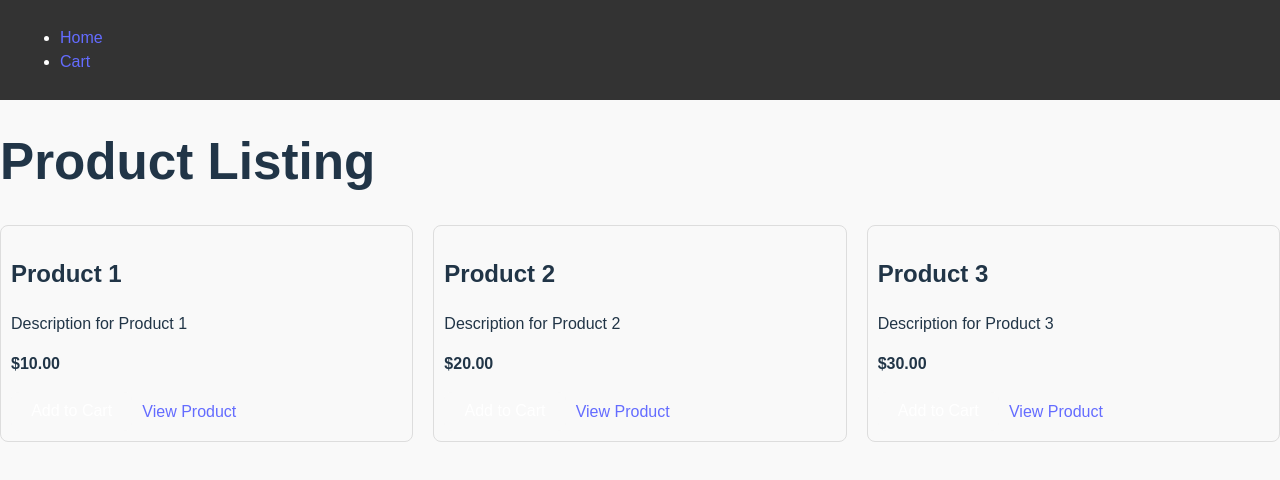
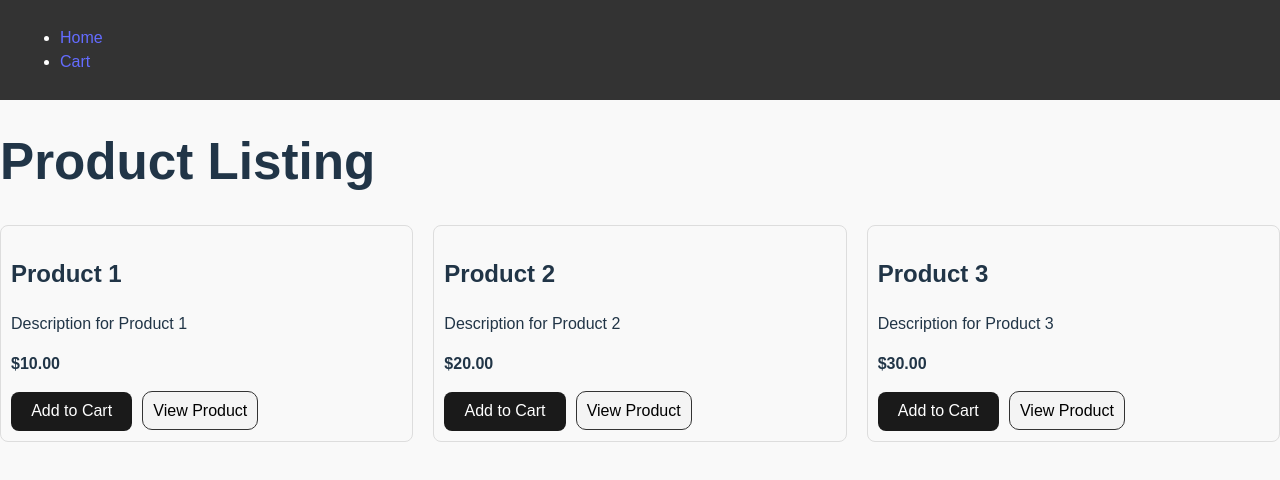
Before and after one commit to abdozayan12/E-commerce, a React (Vite) app in the folder E-commerce-app/: page / in a window 1280 px wide. Shown: the top 480 px of the page. Built offline with nearby package versions, Linux system fonts and the light colour scheme.

Commit message:
Add Style for Product Link

```diff
--- a/E-commerce-app/src/App.css
+++ b/E-commerce-app/src/App.css
@@ -64,3 +64,12 @@ button:hover {
   color: white;
   padding: 10px 20px;
 }
+
+.productCard a {
+  text-decoration: none;
+  color: black;
+  border: #333 1px solid;
+  padding: 10px;
+  border-radius: 10px;
+  background: #f4f4f4;
+}
--- a/E-commerce-app/src/home.jsx
+++ b/E-commerce-app/src/home.jsx
@@ -23,14 +23,14 @@ function Home() {
       <h1>Product Listing</h1>
       <div style={{ display: 'grid', gridTemplateColumns: 'repeat(auto-fit, minmax(200px, 1fr))', gap: '20px' }}>
         {products.map((product) => (
-          <div key={product.id} style={{ border: '1px solid #ddd', padding: '10px', borderRadius: '8px' }}>
+          <div className='productCard' key={product.id} style={{ border: '1px solid #ddd', padding: '10px', borderRadius: '8px' }}>
             <h2>{product.name}</h2>
             <p>{product.description}</p>
             <p><strong>{new Intl.NumberFormat('en-US', { style: 'currency', currency: 'USD' }).format(product.price)}</strong></p>
             <button onClick={() => handleAddToCart(product)} style={{ marginRight: '10px' }}>
               {addedProductId === product.id ? 'Added!' : 'Add to Cart'}
             </button>
-            <Link to={`/product/${product.id}`}>View Product</Link>
+            <Link className='viewProduct' to={`/product/${product.id}`}>View Product</Link>
           </div>
         ))}
       </div>
--- a/E-commerce-app/src/index.css
+++ b/E-commerce-app/src/index.css
@@ -64,7 +64,4 @@ button:focus-visible {
   a:hover {
     color: #747bff;
   }
-  button {
-    background-color: #f9f9f9;
-  }
 }
```
